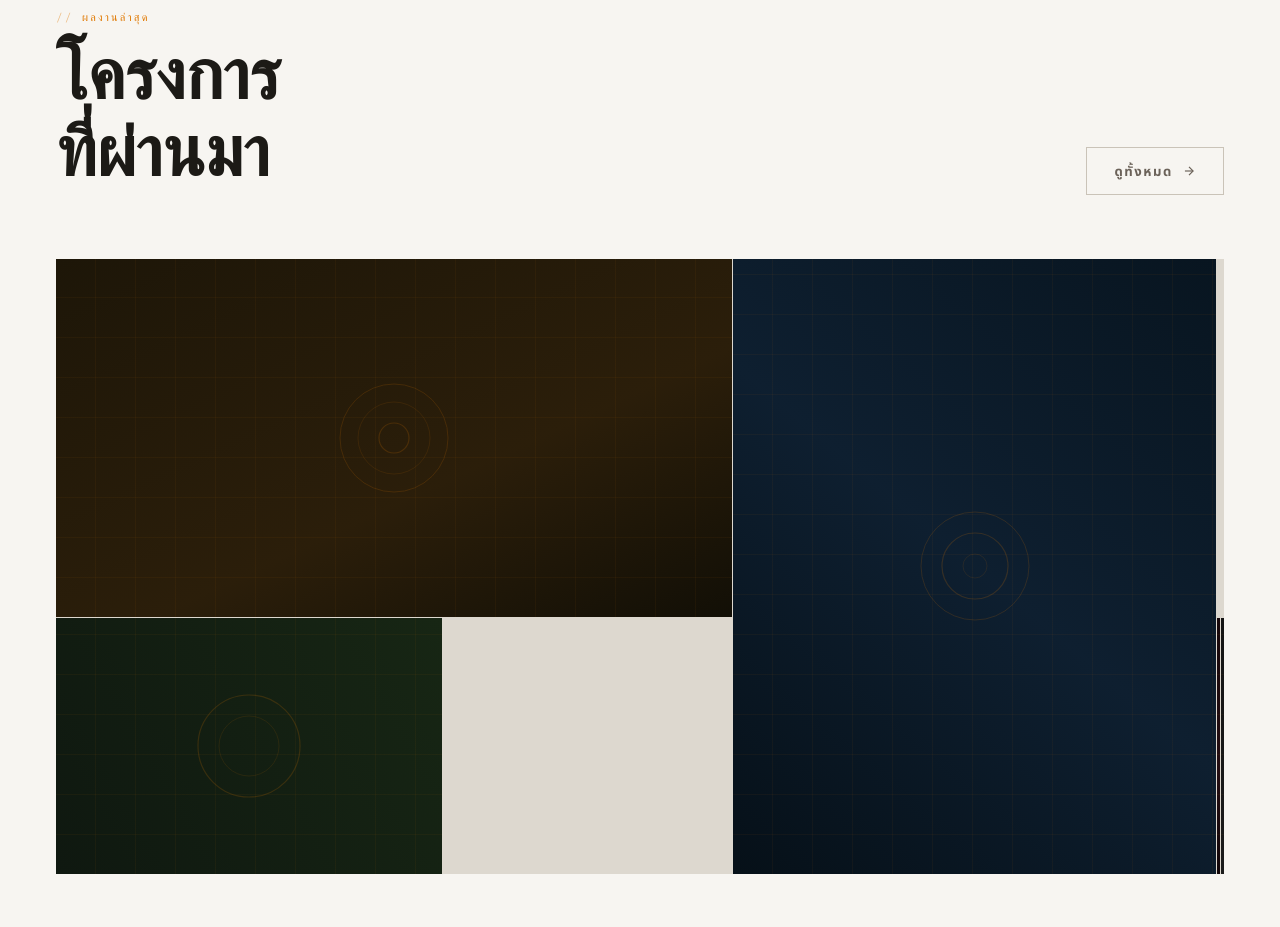
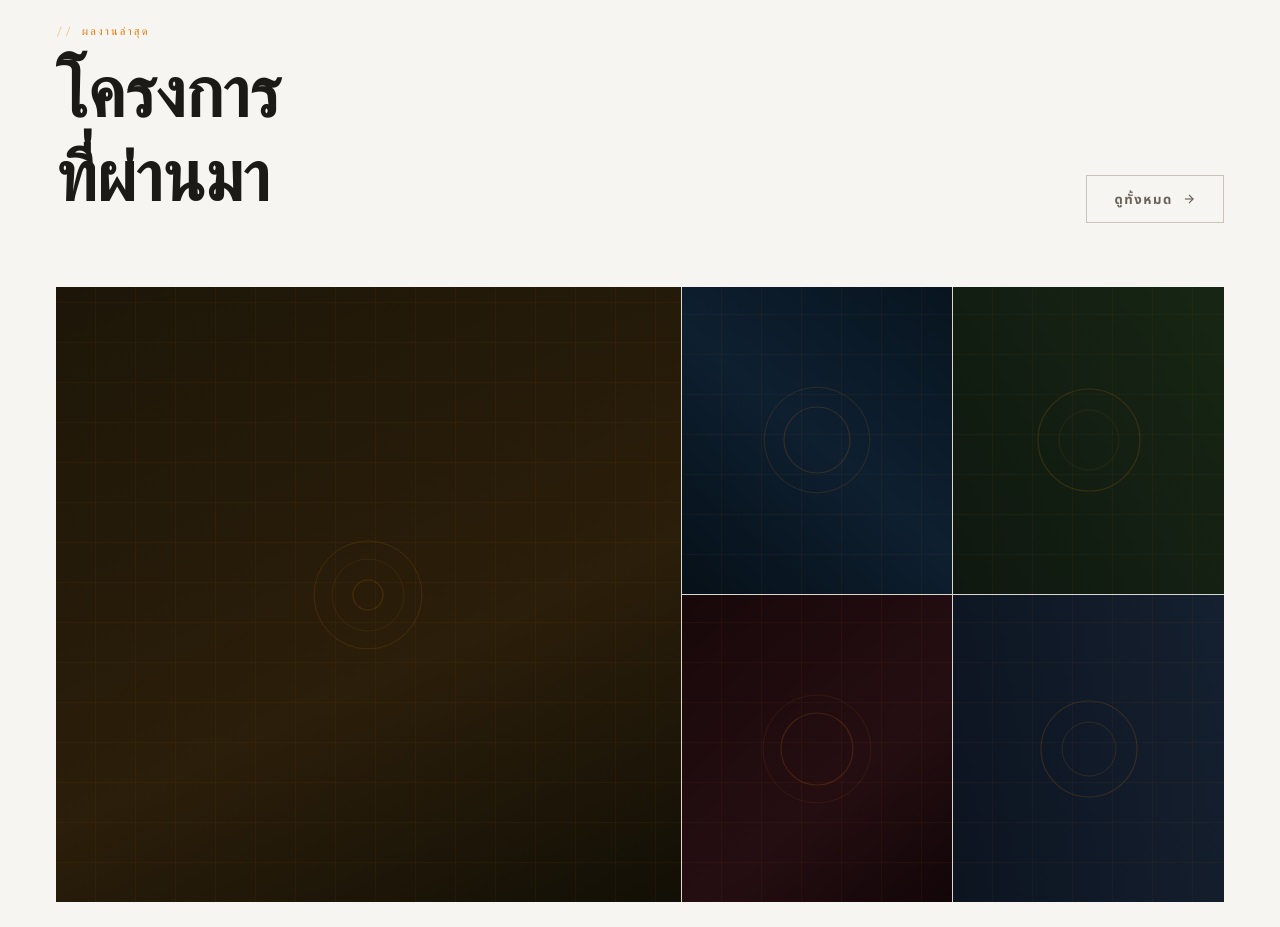
Before and after one commit to nopparoot15/pipe-company-website, a plain HTML site: page index.html in a window 1280 px wide. Shown: the part 2233-3160 px from the top of the page. Drawn offline with nearby package versions, Linux system fonts and the light colour scheme.

Commit message:
Fix portfolio grid layout + sec-title line-height

```diff
--- a/css/style.css
+++ b/css/style.css
@@ -359,7 +359,7 @@ input, textarea, select { font-family: var(--font-body); font-size: 1rem; color:
 .sec-title {
   font-family: var(--font-disp);
   font-size: clamp(2.4rem, 5.5vw, 5rem);
-  line-height: 1.1;
+  line-height: 1.2;
   margin-top: 0.6rem;
 }
 .sec-sub {
@@ -495,14 +495,11 @@ input, textarea, select { font-family: var(--font-body); font-size: 1rem; color:
 /* ── Portfolio Preview (Home) ───────────────────────────── */
 .port-grid {
   display: grid;
-  grid-template-columns: repeat(12, 1fr);
-  grid-template-rows: clamp(200px, 28vw, 420px) clamp(160px, 20vw, 300px);
+  grid-template-columns: 3fr 1.3fr 1.3fr;
+  grid-template-rows: clamp(200px, 24vw, 380px) clamp(200px, 24vw, 380px);
   gap: 1px;
   background: var(--border);
 }
-.port-grid__main  { grid-column: 1 / span 7; grid-row: 1; }
-.port-grid__side  { grid-column: 8 / span 5; grid-row: 1 / span 2; }
-.port-grid__third { grid-column: span 4; grid-row: 2; }
 
 .port-item {
   position: relative;
@@ -1399,9 +1396,8 @@ input, textarea, select { font-family: var(--font-body); font-size: 1rem; color:
 
 /* ── Responsive ──────────────────────────────────────────── */
 @media (max-width: 1100px) {
-  .port-grid__main  { grid-column: span 12; }
-  .port-grid__side  { grid-column: span 12; }
-  .port-grid__third { grid-column: span 6; }
+  .port-grid { grid-template-columns: 1fr 1fr; grid-template-rows: clamp(180px, 22vw, 320px) clamp(180px, 22vw, 320px) clamp(180px, 22vw, 320px); }
+  .port-grid .port-item:first-child { grid-column: 1 / span 2; grid-row: 1; }
   .footer__grid { grid-template-columns: 1fr 1fr; }
 }
 @media (max-width: 900px) {
--- a/index.html
+++ b/index.html
@@ -230,7 +230,8 @@
       </a>
     </div>
     <div class="port-grid reveal">
-      <div class="port-item port-grid__main">
+      <!-- col 1, row 1–2 (large left) -->
+      <div class="port-item" style="grid-column:1;grid-row:1/span 2;">
         <div class="port-item__bg pf-bg pf-1">
           <svg class="pf-mark" viewBox="0 0 200 200" fill="none"><circle cx="100" cy="100" r="90" stroke="#E07800" stroke-width="1.5"/><circle cx="100" cy="100" r="60" stroke="#E07800" stroke-width="1"/><circle cx="100" cy="100" r="25" stroke="#E07800" stroke-width="2"/></svg>
         </div>
@@ -239,40 +240,44 @@
           <span class="port-item__name">สีลม ทาวเวอร์ — ระบบ AHU ชั้น B2–40</span>
         </div>
       </div>
-      <div class="port-item port-grid__side port-item--tall">
+      <!-- col 2, row 1 -->
+      <div class="port-item" style="grid-column:2;grid-row:1;">
         <div class="port-item__bg pf-bg pf-2">
-          <svg class="pf-mark" viewBox="0 0 200 200" fill="none"><circle cx="100" cy="100" r="90" stroke="#E07800" stroke-width="1.5"/><circle cx="100" cy="100" r="55" stroke="#E07800" stroke-width="2"/><circle cx="100" cy="100" r="20" stroke="#E07800" stroke-width="1"/></svg>
+          <svg class="pf-mark" viewBox="0 0 200 200" fill="none"><circle cx="100" cy="100" r="88" stroke="#E07800" stroke-width="1.5"/><circle cx="100" cy="100" r="55" stroke="#E07800" stroke-width="2"/></svg>
         </div>
         <div class="port-item__overlay">
           <span class="port-item__tag">โรงพยาบาล</span>
-          <span class="port-item__name">กรุงเทพ นอร์ธ — ระบบ Negative Pressure</span>
+          <span class="port-item__name">กรุงเทพ นอร์ธ</span>
         </div>
       </div>
-      <div class="port-item port-grid__third">
+      <!-- col 3, row 1 -->
+      <div class="port-item" style="grid-column:3;grid-row:1;">
         <div class="port-item__bg pf-bg pf-3">
           <svg class="pf-mark" viewBox="0 0 200 200" fill="none"><circle cx="100" cy="100" r="85" stroke="#E07800" stroke-width="2"/><circle cx="100" cy="100" r="50" stroke="#E07800" stroke-width="1"/></svg>
         </div>
         <div class="port-item__overlay">
           <span class="port-item__tag">โรงงาน</span>
-          <span class="port-item__name">WHA Bangna — Industrial Exhaust</span>
+          <span class="port-item__name">WHA Bangna</span>
         </div>
       </div>
-      <div class="port-item port-grid__third">
+      <!-- col 2, row 2 -->
+      <div class="port-item" style="grid-column:2;grid-row:2;">
         <div class="port-item__bg pf-bg pf-4">
-          <svg class="pf-mark" viewBox="0 0 200 200" fill="none"><circle cx="100" cy="100" r="90" stroke="#E07800" stroke-width="1"/><circle cx="100" cy="100" r="65" stroke="#E07800" stroke-width="2"/><circle cx="100" cy="100" r="30" stroke="#E07800" stroke-width="1"/></svg>
+          <svg class="pf-mark" viewBox="0 0 200 200" fill="none"><circle cx="100" cy="100" r="90" stroke="#E07800" stroke-width="1"/><circle cx="100" cy="100" r="60" stroke="#E07800" stroke-width="2"/></svg>
         </div>
         <div class="port-item__overlay">
           <span class="port-item__tag">โรงแรม</span>
-          <span class="port-item__name">แกรนด์ เรสซิเดนซ์ — ท่อดักท์ 120 ชั้น</span>
+          <span class="port-item__name">แกรนด์ เรสซิเดนซ์</span>
         </div>
       </div>
-      <div class="port-item port-grid__third">
-        <div class="port-item__bg pf-bg pf-5">
-          <svg class="pf-mark" viewBox="0 0 200 200" fill="none"><circle cx="100" cy="100" r="80" stroke="#E07800" stroke-width="2"/><circle cx="100" cy="100" r="45" stroke="#E07800" stroke-width="1.5"/><circle cx="100" cy="100" r="15" stroke="#E07800" stroke-width="1"/></svg>
+      <!-- col 3, row 2 -->
+      <div class="port-item" style="grid-column:3;grid-row:2;">
+        <div class="port-item__bg pf-bg pf-6">
+          <svg class="pf-mark" viewBox="0 0 200 200" fill="none"><circle cx="100" cy="100" r="80" stroke="#E07800" stroke-width="2"/><circle cx="100" cy="100" r="45" stroke="#E07800" stroke-width="1.5"/></svg>
         </div>
         <div class="port-item__overlay">
           <span class="port-item__tag">ศูนย์การค้า</span>
-          <span class="port-item__name">เมกา รังสิต — Supply &amp; Return Air</span>
+          <span class="port-item__name">เมกา รังสิต</span>
         </div>
       </div>
     </div>
```
